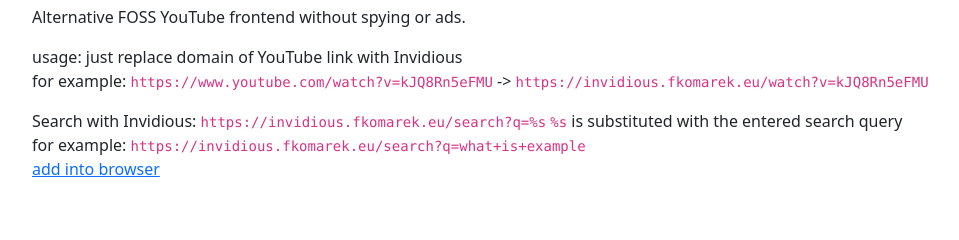
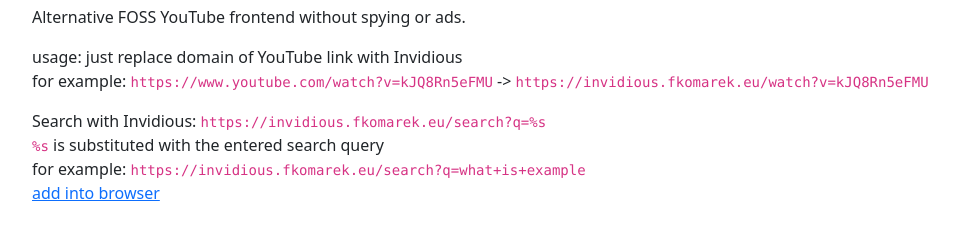
Before and after one commit to filip2cz/domain-forward, a plain HTML site: page index.html in a window 1280 px wide. Shown: the part 272-512 px from the top of the page, without its empty margins (50-1009 px from the left). Drawn offline with nearby package versions, Linux system fonts and the light colour scheme.

Commit message:
ADD: repair <br>

```diff
--- a/index.html
+++ b/index.html
@@ -38,7 +38,7 @@
         </p>
 
         <p>
-            Search with Invidious: <code>https://invidious.fkomarek.eu/search?q=%s</code>
+            Search with Invidious: <code>https://invidious.fkomarek.eu/search?q=%s</code> <br>
             <code>%s</code> is substituted with the entered search query <br>
             for example: <code>https://invidious.fkomarek.eu/search?q=what+is+example</code> <br>
             <a href="invidious.html">add into browser</a>
```
